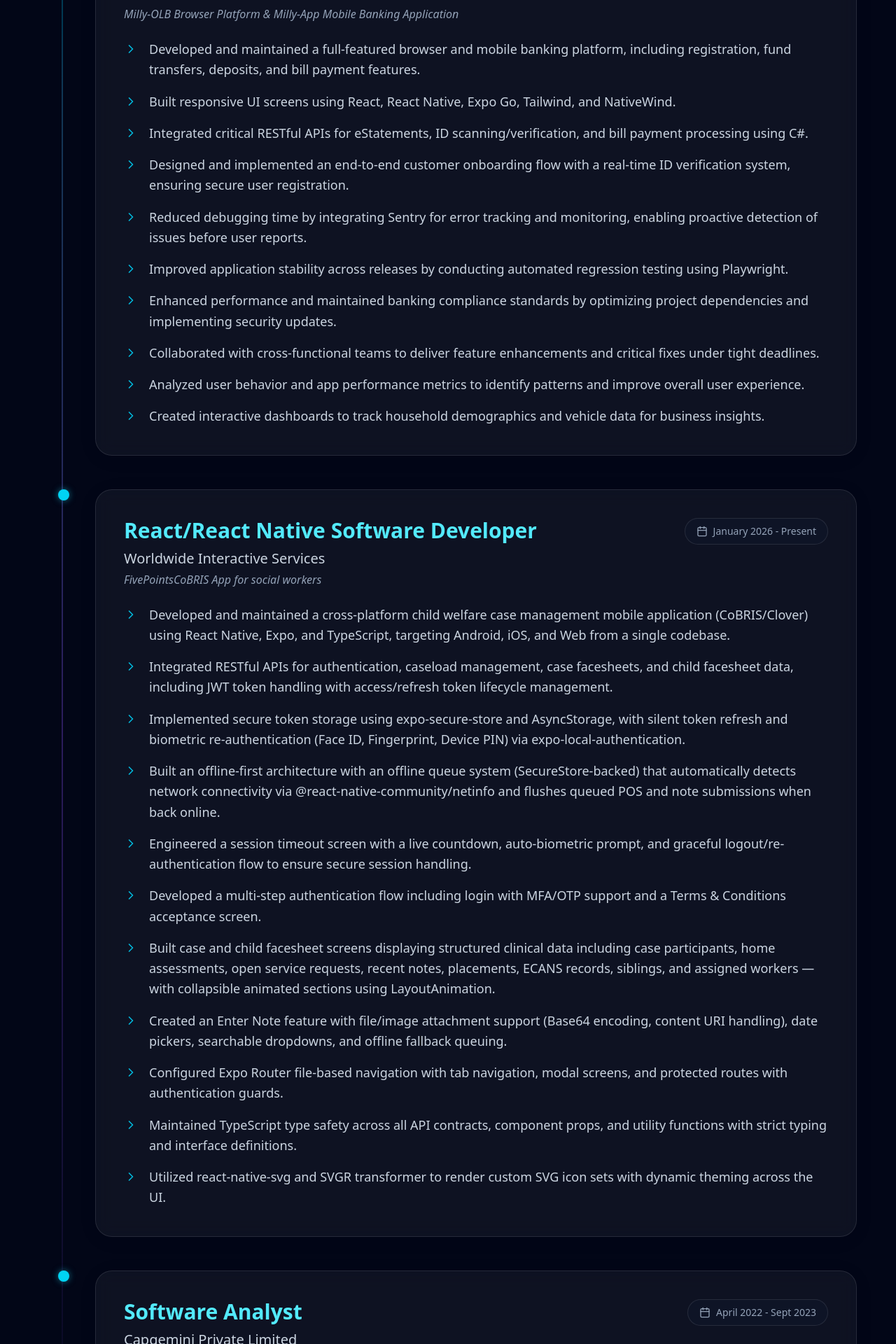
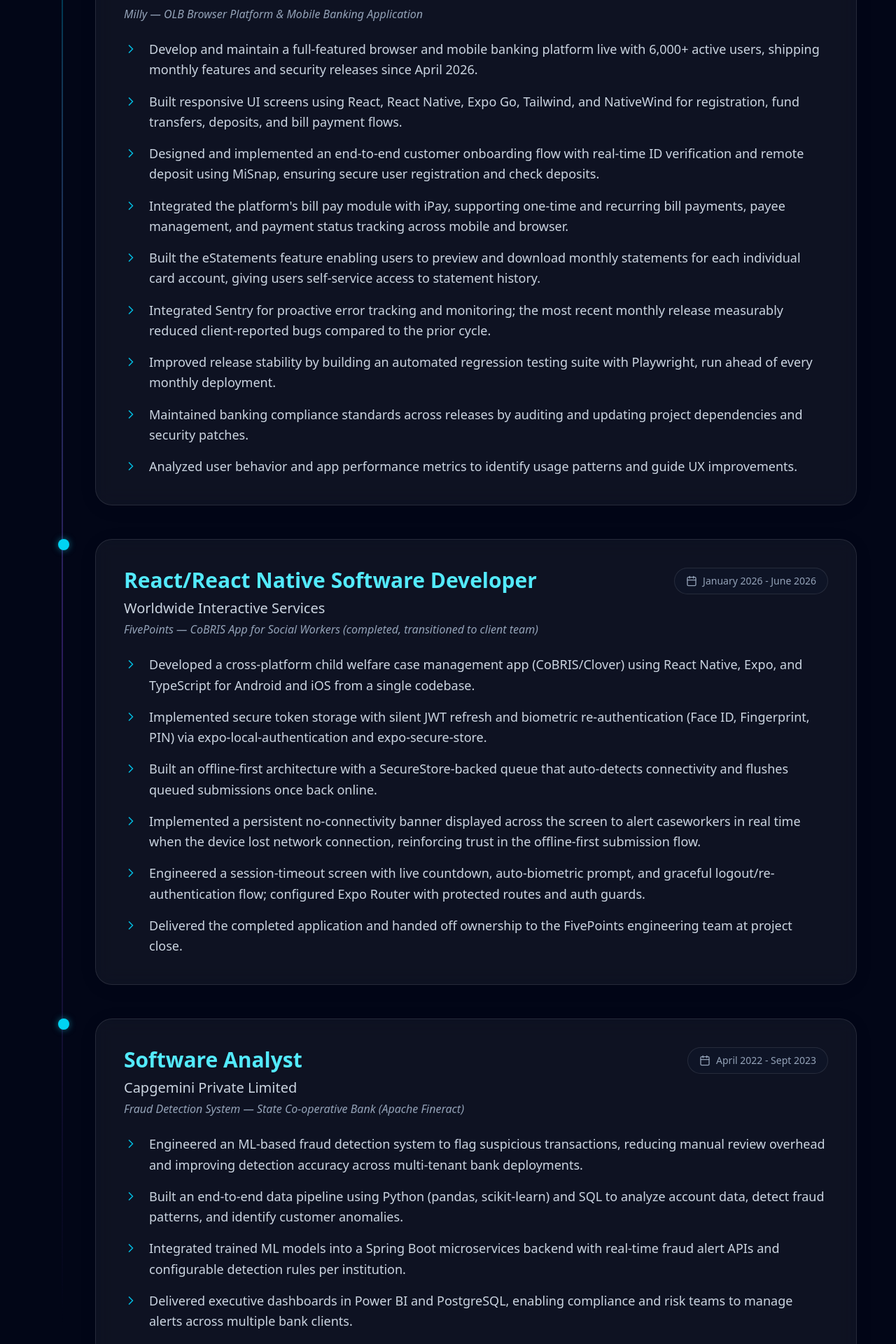
Before and after one commit to LKONDETI/portfolio, a React (Vite) app: page / in a window 1280 px wide. Shown: the part 1840-3760 px from the top of the page at 70% size. Built offline with nearby package versions, Linux system fonts and the light colour scheme.

Commit message:
replaced the resume with new one and changed the data description with the new projects.

```diff
--- a/src/data/db.json
+++ b/src/data/db.json
@@ -21,77 +21,86 @@
     { "label": "Cloud Certifications", "value": "2" }
   ],
   "skills": {
-    "languages": ["React Native", "React.js", "JavaScript", "TypeScript", "Python", "Java", "C#", "HTML5", "CSS3"],
-    "frameworks": ["Expo.dev", "FastAPI", "Spring Boot", "Tailwind CSS", "NativeWind"],
-    "databases": ["PostgreSQL", "MongoDB", "Supabase"],
-    "tools": ["Git", "Docker", "Power BI", "Tableau", "Postman", "Swagger", "Jest", "Sentry"],
-    "ml": ["TensorFlow", "Scikit-learn", "Pandas", "Deep Learning", "NLP"]
+    "languages": ["React Native", "Expo", "React.js", "Flutter", "JavaScript", "TypeScript", "HTML5", "CSS3", "Java", "Python", "C#", ".NET", "Spring Boot"],
+    "frameworks": ["NativeWind", "Tailwind CSS", "FastAPI"],
+    "databases": ["AWS BedRock", "AWS Amplify", "Neon", "IAM", "PostgreSQL", "MongoDB", "Supabase", "ChromaDB", "Git", "Stripe", "Docker", "Postman", "Swagger", "Playwright", "Jest", "Cucumber", "Maestro", "Sentry", "Power BI", "Tableau"],
+    "tools": [],
+    "ml": ["TensorFlow", "Scikit-learn", "Pandas", "Jupyter Notebooks", "FastAPI"],
+    "ai": ["Claude (Anthropic API)", "OpenAI API", "LangChain", "Antigravity", "Cursor", "GitHub Copilot", "Prompt Engineering"]
   },
   "experience": [
     {
       "company": "Worldwide Interactive Services",
       "role": "React/React Native Software Developer",
       "period": "August 2025 - Present",
-      "description": "Milly-OLB Browser Platform & Milly-App Mobile Banking Application",
+      "description": "Milly — OLB Browser Platform & Mobile Banking Application",
       "highlights": [
-        "Developed and maintained a full-featured browser and mobile banking platform, including registration, fund transfers, deposits, and bill payment features.",
-        "Built responsive UI screens using React, React Native, Expo Go, Tailwind, and NativeWind.",
-        "Integrated critical RESTful APIs for eStatements, ID scanning/verification, and bill payment processing using C#.",
-        "Designed and implemented an end-to-end customer onboarding flow with a real-time ID verification system, ensuring secure user registration.",
-        "Reduced debugging time by integrating Sentry for error tracking and monitoring, enabling proactive detection of issues before user reports.",
-        "Improved application stability across releases by conducting automated regression testing using Playwright.",
-        "Enhanced performance and maintained banking compliance standards by optimizing project dependencies and implementing security updates.",
-        "Collaborated with cross-functional teams to deliver feature enhancements and critical fixes under tight deadlines.",
-        "Analyzed user behavior and app performance metrics to identify patterns and improve overall user experience.",
-        "Created interactive dashboards to track household demographics and vehicle data for business insights."
+        "Develop and maintain a full-featured browser and mobile banking platform live with 6,000+ active users, shipping monthly features and security releases since April 2026.",
+        "Built responsive UI screens using React, React Native, Expo Go, Tailwind, and NativeWind for registration, fund transfers, deposits, and bill payment flows.",
+        "Designed and implemented an end-to-end customer onboarding flow with real-time ID verification and remote deposit using MiSnap, ensuring secure user registration and check deposits.",
+        "Integrated the platform's bill pay module with iPay, supporting one-time and recurring bill payments, payee management, and payment status tracking across mobile and browser.",
+        "Built the eStatements feature enabling users to preview and download monthly statements for each individual card account, giving users self-service access to statement history.",
+        "Integrated Sentry for proactive error tracking and monitoring; the most recent monthly release measurably reduced client-reported bugs compared to the prior cycle.",
+        "Improved release stability by building an automated regression testing suite with Playwright, run ahead of every monthly deployment.",
+        "Maintained banking compliance standards across releases by auditing and updating project dependencies and security patches.",
+        "Analyzed user behavior and app performance metrics to identify usage patterns and guide UX improvements."
       ]
     },
     {
       "company": "Worldwide Interactive Services",
       "role": "React/React Native Software Developer",
-      "period": "January 2026 - Present",
-      "description": "FivePointsCoBRIS App for social workers",
+      "period": "January 2026 - June 2026",
+      "description": "FivePoints — CoBRIS App for Social Workers (completed, transitioned to client team)",
       "highlights": [
-    "Developed and maintained a cross-platform child welfare case management mobile application (CoBRIS/Clover) using React Native, Expo, and TypeScript, targeting Android, iOS, and Web from a single codebase.",
-    "Integrated RESTful APIs for authentication, caseload management, case facesheets, and child facesheet data, including JWT token handling with access/refresh token lifecycle management.",
-    "Implemented secure token storage using expo-secure-store and AsyncStorage, with silent token refresh and biometric re-authentication (Face ID, Fingerprint, Device PIN) via expo-local-authentication.",
-    "Built an offline-first architecture with an offline queue system (SecureStore-backed) that automatically detects network connectivity via @react-native-community/netinfo and flushes queued POS and note submissions when back online.",
-    "Engineered a session timeout screen with a live countdown, auto-biometric prompt, and graceful logout/re-authentication flow to ensure secure session handling.",
-    "Developed a multi-step authentication flow including login with MFA/OTP support and a Terms & Conditions acceptance screen.",
-    "Built case and child facesheet screens displaying structured clinical data including case participants, home assessments, open service requests, recent notes, placements, ECANS records, siblings, and assigned workers — with collapsible animated sections using LayoutAnimation.",
-    "Created an Enter Note feature with file/image attachment support (Base64 encoding, content URI handling), date pickers, searchable dropdowns, and offline fallback queuing.",
-    "Configured Expo Router file-based navigation with tab navigation, modal screens, and protected routes with authentication guards.",
-    "Maintained TypeScript type safety across all API contracts, component props, and utility functions with strict typing and interface definitions.",
-    "Utilized react-native-svg and SVGR transformer to render custom SVG icon sets with dynamic theming across the UI."
-  ]
+        "Developed a cross-platform child welfare case management app (CoBRIS/Clover) using React Native, Expo, and TypeScript for Android and iOS from a single codebase.",
+        "Implemented secure token storage with silent JWT refresh and biometric re-authentication (Face ID, Fingerprint, PIN) via expo-local-authentication and expo-secure-store.",
+        "Built an offline-first architecture with a SecureStore-backed queue that auto-detects connectivity and flushes queued submissions once back online.",
+        "Implemented a persistent no-connectivity banner displayed across the screen to alert caseworkers in real time when the device lost network connection, reinforcing trust in the offline-first submission flow.",
+        "Engineered a session-timeout screen with live countdown, auto-biometric prompt, and graceful logout/re-authentication flow; configured Expo Router with protected routes and auth guards.",
+        "Delivered the completed application and handed off ownership to the FivePoints engineering team at project close."
+      ]
     },
     {
       "company": "Capgemini Private Limited",
       "role": "Software Analyst",
       "period": "April 2022 - Sept 2023",
-      "description": "Apache Fineract Banking fraud detection mechanism",
+      "description": "Fraud Detection System — State Co-operative Bank (Apache Fineract)",
       "highlights": [
-        "Developed ML-based fraud detection system to flag suspicious transactions",
-        "Used Python, scikit-learn, pandas for data analysis and pattern detection",
-        "Integrated ML models via microservices architecture with Spring Boot",
-        "Enabled real-time fraud alerts using REST APIs",
-        "Supported multi-tenant deployment with configurable detection rules"
+        "Engineered an ML-based fraud detection system to flag suspicious transactions, reducing manual review overhead and improving detection accuracy across multi-tenant bank deployments.",
+        "Built an end-to-end data pipeline using Python (pandas, scikit-learn) and SQL to analyze account data, detect fraud patterns, and identify customer anomalies.",
+        "Integrated trained ML models into a Spring Boot microservices backend with real-time fraud alert APIs and configurable detection rules per institution.",
+        "Delivered executive dashboards in Power BI and PostgreSQL, enabling compliance and risk teams to manage alerts across multiple bank clients."
       ]
     }
   ],
   "projects": [
     {
-  "name": "Mobile Banking App with AI Chatbot",
+  "name": "Mobile Banking App with AI Financial Advisor",
   "period": "February 2026 - March 2026",
-  "tech": ["React Native", "Expo SDK 54", "NativeWind", ".NET 9.0", "Entity Framework Core", "PostgreSQL", "Docker", "JWT", "BCrypt"],
+  "tech": ["React Native", "Expo SDK 54", "Expo Router", "NativeWind", "React Native SVG", ".NET 9.0", "Entity Framework Core", "PostgreSQL", "Amazon Bedrock (Nova Lite)", "Docker", "JWT", "BCrypt", "Expo SecureStore", "Expo Notifications"],
   "github": "https://github.com/LKONDETI/personal-finance-app",
-  "description": "Cross-platform mobile banking app with AI-powered financial advisory, budget tracking, secure account management, and privacy-first design.",
+  "description": "A full-stack, cross-platform mobile banking application featuring an AI-powered financial advisor, real-time budget tracking with push notifications, multi-account management, loan lifecycle management, and a global privacy mode — all backed by a production-grade .NET 9.0 RESTful API, Entity Framework Core, and PostgreSQL, containerized with Docker.",
   "highlights": [
-    "Built a robust RESTful API with .NET 9.0, Entity Framework Core, and PostgreSQL to handle authentication, accounts, transactions, budget limits, loans, and bill payment requests.",
-    "Engineered advanced security and user-experience features, including BCrypt password hashing, a global 'Privacy Mode' to mask sensitive balances, and JWT token management via Expo SecureStore.",
-    "Embedded an AI chatbot for real-time financial advisory and budget-tracking insights.",
-    "Developed complex business logic including an 'upsert' system for dynamic budget limits, and soft-delete/withdraw capabilities for pending loan applications.",
-    "Designed a responsive and modern mobile UI using NativeWind and Expo Router, featuring interactive pie charts, sparklines, and category-based progress indicators."
+    "Architected a layered RESTful API with .NET 9.0 using a Controller → Service → Repository pattern across 8 controllers (Auth, Accounts, Transactions, Budgets, Loans, PaymentRequests, Users, AiAdvisor), covering the full banking domain: account management, credit/debit transactions with category tagging, monthly budget limits, loan applications with full lifecycle status tracking (Pending → Approved → Disbursed → Closed / Withdrawn), and full/partial bill payment processing.",
+    "Built a grounded AI financial advisor by integrating Amazon Bedrock's Converse API (Nova Lite model) with a dedicated FinancialContextService that aggregates a user's real account balances, last-3-month spending by category, and current-month budget utilization from PostgreSQL — passing a structured summary (never raw rows) to the model with a strict system prompt that prevents hallucination; the service supports a zero-cost mock mode for development.",
+    "Engineered a multi-layered security architecture: BCrypt password hashing (work factor 12) at registration, JWT Bearer authentication with strict token validation (issuer, audience, lifetime, zero clock skew), Expo SecureStore for on-device token persistence, HTTP security headers middleware (X-Content-Type-Options, X-Frame-Options, X-XSS-Protection), and a global React context-based Privacy Mode that masks all monetary values app-wide with a single toggle, persisted across sessions via SecureStore.",
+    "Implemented idiomatic budget and loan business logic: an upsert pattern in BudgetService that creates or updates a monthly limit for a given category in a single operation (preventing duplicate records), real-time CurrentSpending tracking that auto-updates on every categorized debit transaction, and a soft-withdraw workflow for pending loan applications that validates ownership and status before transitioning to a Withdrawn state — keeping audit history intact.",
+    "Designed a rich, data-driven mobile UI with NativeWind (Tailwind CSS for React Native) and Expo Router: an interactive pie chart (built with react-native-svg) that renders per-category spending slices with tap-to-expand detail, sparkline trend charts showing monthly spending history per category, color-coded category progress bars with over-budget warnings, and in-app push notifications (via Expo Notifications) for budget threshold alerts (≥ 80% used), large transaction detection (> $200), and upcoming loan payment reminders (within 3 days of due date)."
+  ]
+},
+{
+  "name": "Zest Kid — Kids Activity Marketplace",
+  "period": "May 2026 - Present",
+  "tech": ["Flutter", "Dart", "Supabase", "PostgreSQL", "Row Level Security", "Supabase Storage", "Supabase Auth", "Supabase Edge Functions", "TypeScript", "Deno", "Stripe Connect", "flutter_test", "mocktail"],
+  "github": "",
+  "description": "A cross-platform Flutter marketplace connecting parents with independent class vendors and coaches — handling multi-tenant scheduling, class bookings, Stripe-integrated payments, and a financial dashboard, built with Claude as an AI development partner throughout.",
+  "highlights": [
+    "Architected the full backend on Supabase: Postgres database with Row Level Security for multi-tenant data isolation, Storage for media uploads, and Auth for role-based user management (parents, vendors, coaches).",
+    "Integrated Stripe Connect end-to-end: PaymentIntents for class bookings, automated platform revenue splits, and recurring subscription billing for business accounts.",
+    "Deployed Supabase Edge Functions (TypeScript/Deno) to handle payment processing and Stripe webhook events server-side, keeping credentials off the client.",
+    "Implemented a financial dashboard with monthly earnings summaries, revenue-by-class breakdowns, and Stripe Connect payout management for vendors.",
+    "Followed TDD across auth, classes, payments, subscriptions, and booking flows using flutter_test and mocktail, covering controllers, repositories, CSV parsing logic, and key UI screens.",
+    "Currently demoing the platform to prospective business clients and iterating the roadmap based on their feedback."
   ]
 },
 {
```
Also changed, not shown: src/components/Skills.jsx (+4 -4 lines), 2 other files (tests, documents, lock files or other folders).
